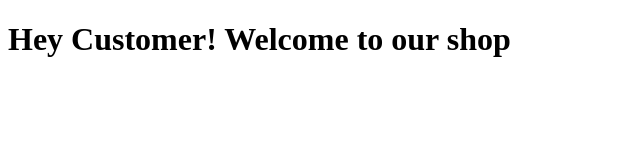
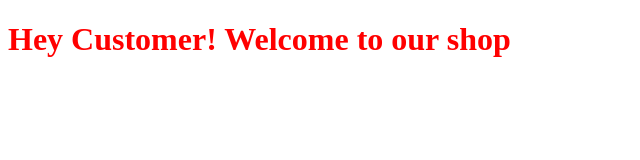
Before and after one commit to frediestrong/XYZ-Project, a plain HTML site: page index.html in a window 1280 px wide. Shown: the whole page, without its empty margins (0-640 px from the left). Drawn offline with Linux system fonts and the light colour scheme.

Commit message:
Add color and text

```diff
--- a/index.html
+++ b/index.html
@@ -4,6 +4,6 @@
     <title>Welcome to XYZ</title>
   </head>
   <body>
-    <h1>Hey Customer! Welcome to our shop</h1>
+    <h1 style="color: red">Hey Customer! Welcome to our shop</h1>
   </body>
 </html>
```
